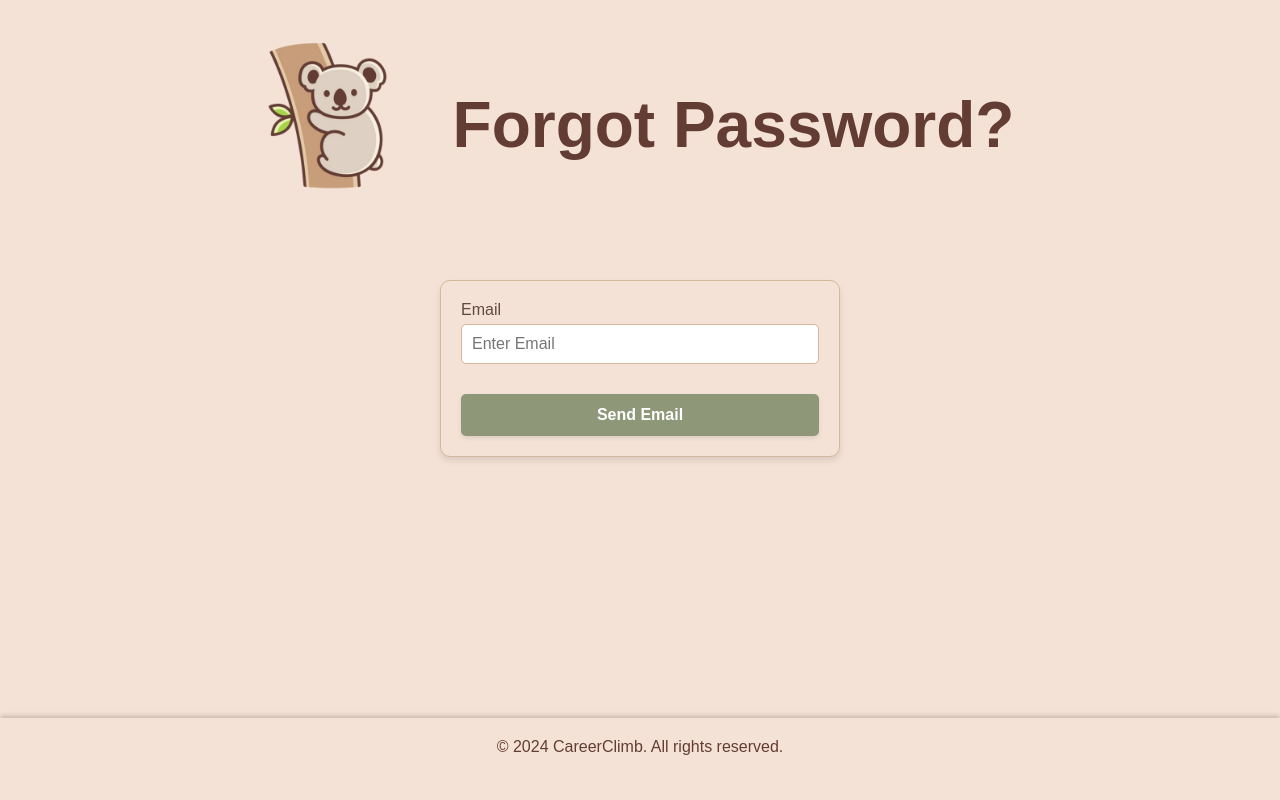
After one commit to apandamedic/CareerClimb, a Django app: page /forgotPassword/ in a window 1280 px wide. The commit adds this page. Run offline with Django 5.2, Linux system fonts and the light colour scheme.

```diff
--- a/myapp/templates/addJobListing.html
+++ b/myapp/templates/addJobListing.html
@@ -1,4 +1,4 @@
-{% load static %}
+a{% load static %}
 <!DOCTYPE html>
 <html lang="en">
 <head>
@@ -22,6 +22,7 @@
                     <li><a href="{% url 'home' %}">Home</a></li>
                     <li><a href="{% url 'profile' %}">Profile</a></li>
                     <li><a href="{% url 'interview_prep_form' %}">Interview Prep</a></li>
+                    <li><a href="{% url 'login' %}">Login</a></li>
                 </ul>
                 <hr>
                 <ul>
--- /dev/null
+++ b/myapp/templates/forgotPassword.html
@@ -0,0 +1,34 @@
+<!DOCTYPE html>
+<html lang="en">
+<head>
+    <meta charset="UTF-8">
+    <meta name="viewport" content="width=device-width, initial-scale=1.0">
+    <title>Forgot Password</title>
+    {% load static %}
+    <link rel = "stylesheet" href = "{% static 'css/styles.css' %}">
+</head>
+<body>
+    <div class = 'introduction'>
+        <header class = 'login-header'>
+                <div class="logo-login">
+                    <img src="{% static 'images/logo.png' %}" alt="Career Climb Logo">
+                </div>
+            <h1>Forgot Password?</h1>
+        </header>
+    </div>
+<main>
+    <div class = "login-container">
+        <form class = "login-form">
+            <div class = "login-form-group">
+                <label for = "login-email">Email</label>
+                <input type = "text" id = "login-email" placeholder = "Enter Email" required>
+            </div>
+            <button type="submit" class="login-button">Send Email</button>
+        </form>
+    </div>
+</main>
+<footer class="footer">
+    <p>&copy; <span id="year">2024</span> CareerClimb. All rights reserved.</p>
+</footer>
+</body>
+</html>
--- a/myapp/templates/register.html
+++ b/myapp/templates/register.html
@@ -51,8 +51,8 @@
     </main>
 
 
-    <footer>
-
+    <footer class="footer">
+        <p>&copy; <span id="year">2024</span> CareerClimb. All rights reserved.</p>
     </footer>
 </body>
 </html>
--- a/myapp/urls.py
+++ b/myapp/urls.py
@@ -11,6 +11,8 @@ urlpatterns = [
     path('job/<int:job_id>/', views.individual_job_listing, name='individual_job_listing'),
     path('interview_prep_form/', views.interview_prep_view, name='interview_prep_form'),
     path('login/', views.login, name = 'login'),
+    path('logout/', views.logout_user, name='logout'),
     path('register/', views.register, name = 'register'),
     path('home/', views.home, name='home'),
+    path('forgotPassword/', views.forgotPassword, name = 'forgot-password'),
 ]
--- a/myapp/views.py
+++ b/myapp/views.py
@@ -6,8 +6,10 @@ import chardet
 from openai import OpenAI
 from .forms import UserProfileForm
 from .models import UserProfile
-
 from datetime import datetime
+from django.contrib.auth.models import User
+from django.contrib import messages
+from django.contrib.auth import login, authenticate, logout
 
 def profile(request):
    # Get the existing profile or create a new one for demonstration
@@ -109,11 +111,59 @@ def individual_job_listing(request, job_id):
 
 #Login view
 def login(request):
+    if request.method == 'POST':
+        email = request.POST['login-email']
+        password = request.POST['login-password']
+
+        # Authenticate the user
+        user = authenticate(request, username=email, password=password)
+        if user is not None:
+            login(request, user)
+            messages.success(request, 'Login successful')
+            return redirect('profile')  # Redirect to the 'profile' view or home page
+        else:
+            messages.error(request, 'Invalid email or password')
+            return redirect('login')  # Redirect back to the login page if login fails
     return render(request, 'login.html')
+
+#Logout
+def logout_user(request):
+    logout(request)
+    messages.success(request, 'You have been logged out.')
+    return redirect('login')  # Redirect to the login page or homepage
 
 #Register view
 def register(request):
+    if request.method == 'POST':
+        first_name = request.POST['login-firstName']
+        last_name = request.POST['login-lastName']
+        email = request.POST['login-email']
+        password1 = request.POST['login-password']
+        password2 = request.POST['login-RePassword']
+
+        if password1 != password2:
+            messages.error(request, 'Passwords do not match')
+            return redirect('register')
+
+        if User.objects.filter(username=email).exists():
+            messages.error(request, 'Email already registered as username')
+            return redirect('register')
+
+        # Create the user
+        user = User.objects.create_user(username=email, email=email, password=password1)
+        user.first_name = first_name
+        user.last_name = last_name
+        user.save()
+
+        # Automatically log in the user
+        login(request, user)
+        messages.success(request, 'Account created successfully')
+        return redirect('home')  # Redirect to your homepage or dashboard
     return render(request, 'register.html')
+
+#Forgot Password View
+def forgotPassword(request):
+    return render(request, 'forgotPassword.html')
 
 # the interview prep view
 def interview_prep_view(request):
```
Also changed, not shown: myapp/templates/login.html (+4 -5 lines), 1 other file.
